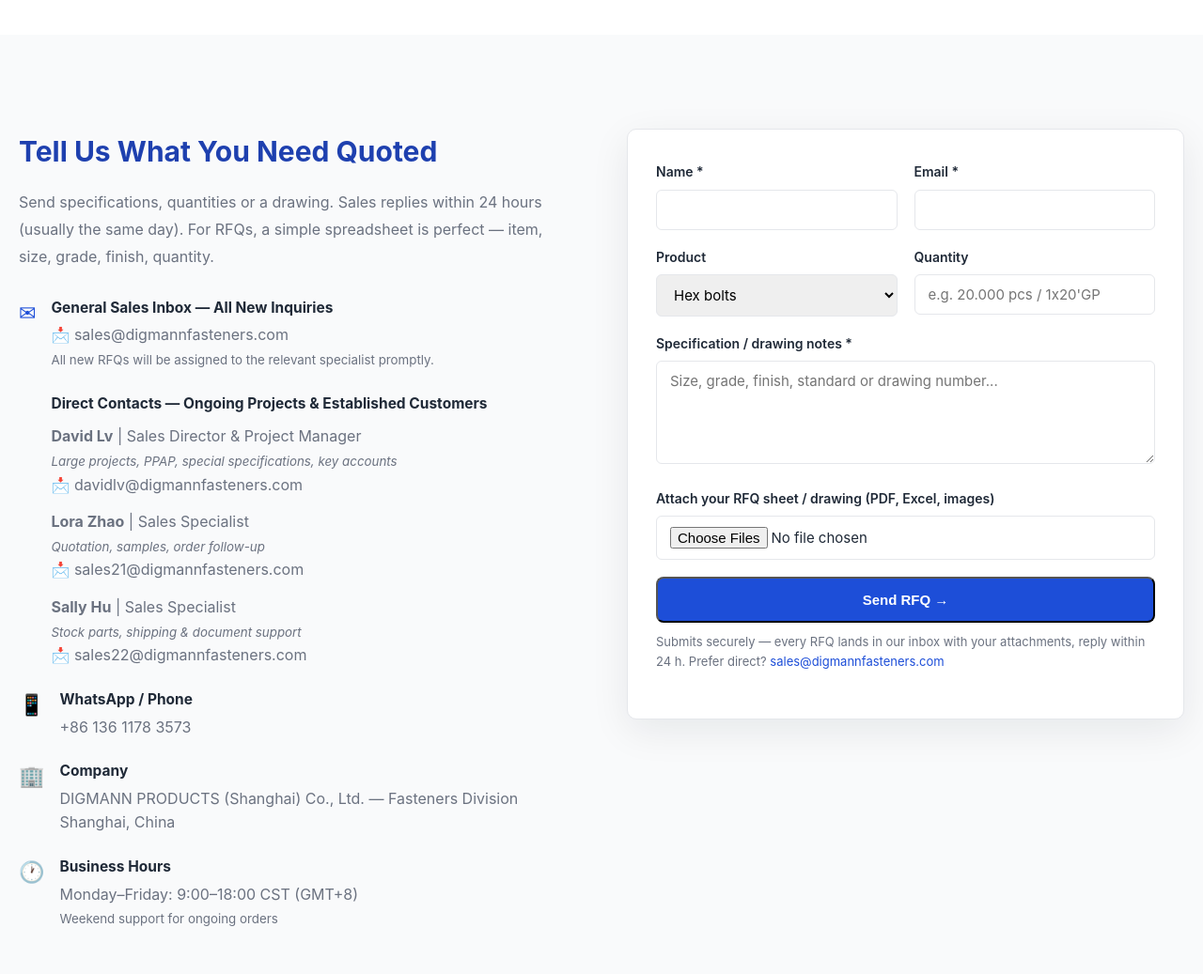
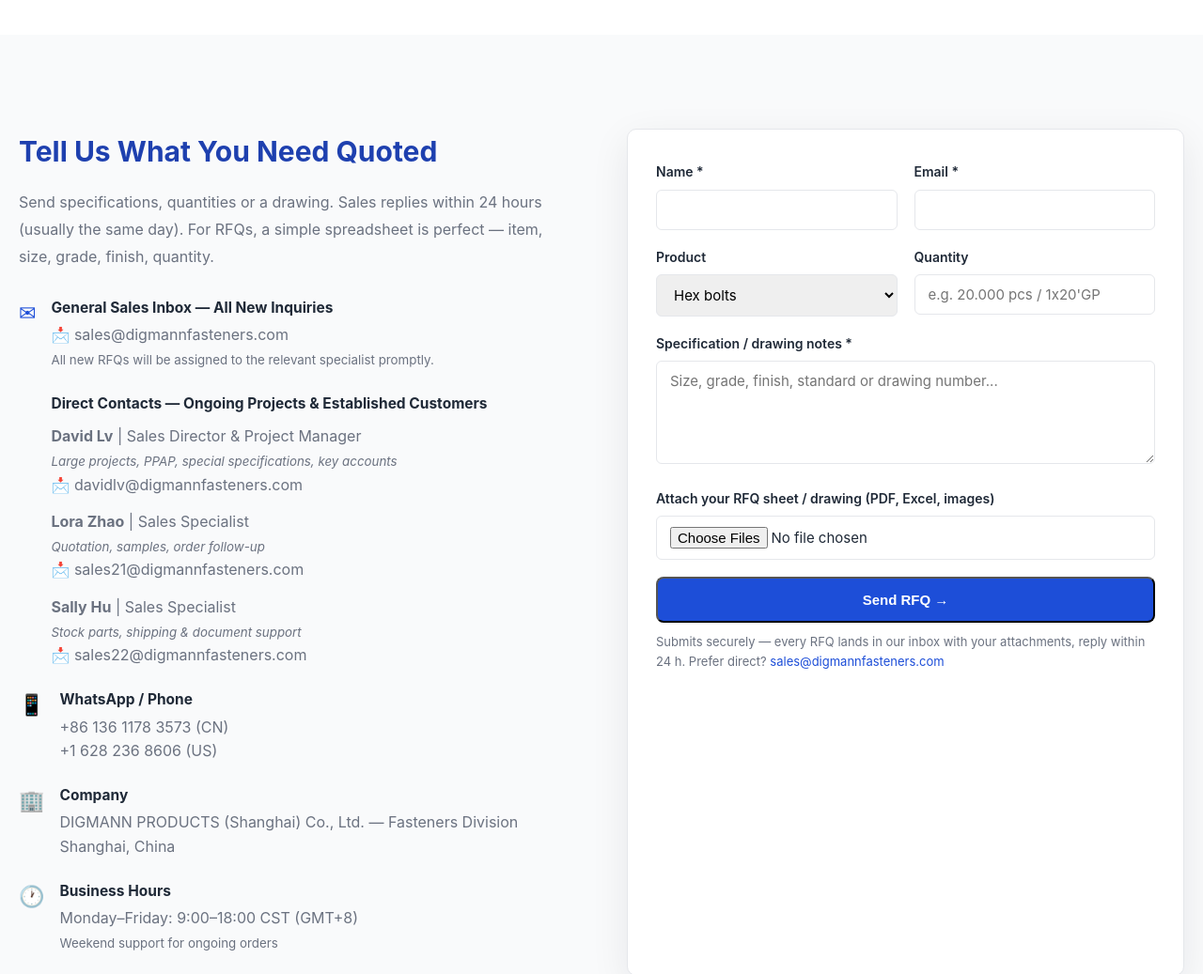
Before and after one commit to qiaofeng125-create/digmannfasteners, a plain HTML site: page index.html in a window 1280 px wide. Shown: the part 9980-11017 px from the top of the page at 94% size. Drawn offline with Linux system fonts and the light colour scheme.

Commit message:
add US phone +1 628 236 8606 (contact + footer); contact-grid align-items stretch

```diff
--- a/index.html
+++ b/index.html
@@ -218,7 +218,7 @@
         .faq-item .faq-body { padding: 0 22px 18px; color: var(--text-light); font-size: 15px; }
 
         /* Contact */
-        .contact-grid { display: grid; grid-template-columns: 1fr 1fr; gap: 54px; align-items: start; }
+        .contact-grid { display: grid; grid-template-columns: 1fr 1fr; gap: 54px; align-items: stretch; }
         .contact-info h3 { font-size: 30px; margin-bottom: 16px; color: var(--primary); }
         .contact-info > p { color: var(--text-light); margin-bottom: 28px; line-height: 1.8; }
         .contact-item { display: flex; gap: 16px; margin-bottom: 22px; align-items: flex-start; }
@@ -857,7 +857,7 @@
                         <div class="contact-icon">&#128241;</div>
                         <div class="contact-item-content">
                             <h4>WhatsApp / Phone</h4>
-                            <p><a href="https://wa.me/8613611783573">+86 136 1178 3573</a></p>
+                            <p><a href="https://wa.me/8613611783573">+86 136 1178 3573</a> (CN)<br><a href="tel:+16282368606">+1 628 236 8606</a> (US)</p>
                         </div>
                     </div>
                     <div class="contact-item">
@@ -941,6 +941,7 @@
                         <li><a href="mailto:sales21@digmannfasteners.com">sales21@digmannfasteners.com</a> &mdash; Lora Zhao</li>
                         <li><a href="mailto:sales22@digmannfasteners.com">sales22@digmannfasteners.com</a> &mdash; Sally Hu</li>
                         <li><a href="https://wa.me/8613611783573">WhatsApp +86 136 1178 3573</a></li>
+                        <li><a href="tel:+16282368606">Phone +1 628 236 8606 (US)</a></li>
                         <li><a href="https://www.linkedin.com/company/digmannproducts" target="_blank" rel="noopener">LinkedIn</a></li>
                         <li>Shanghai, China</li>
                     </ul>
```
